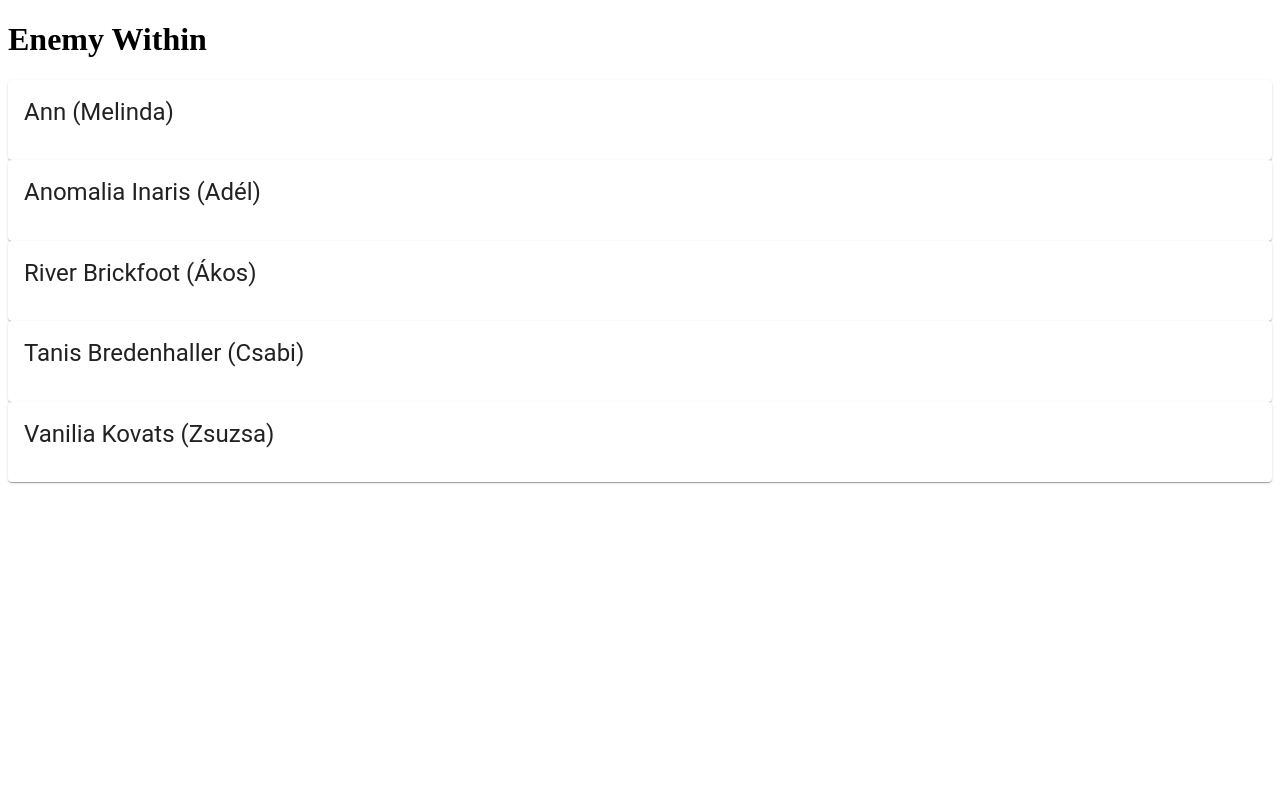
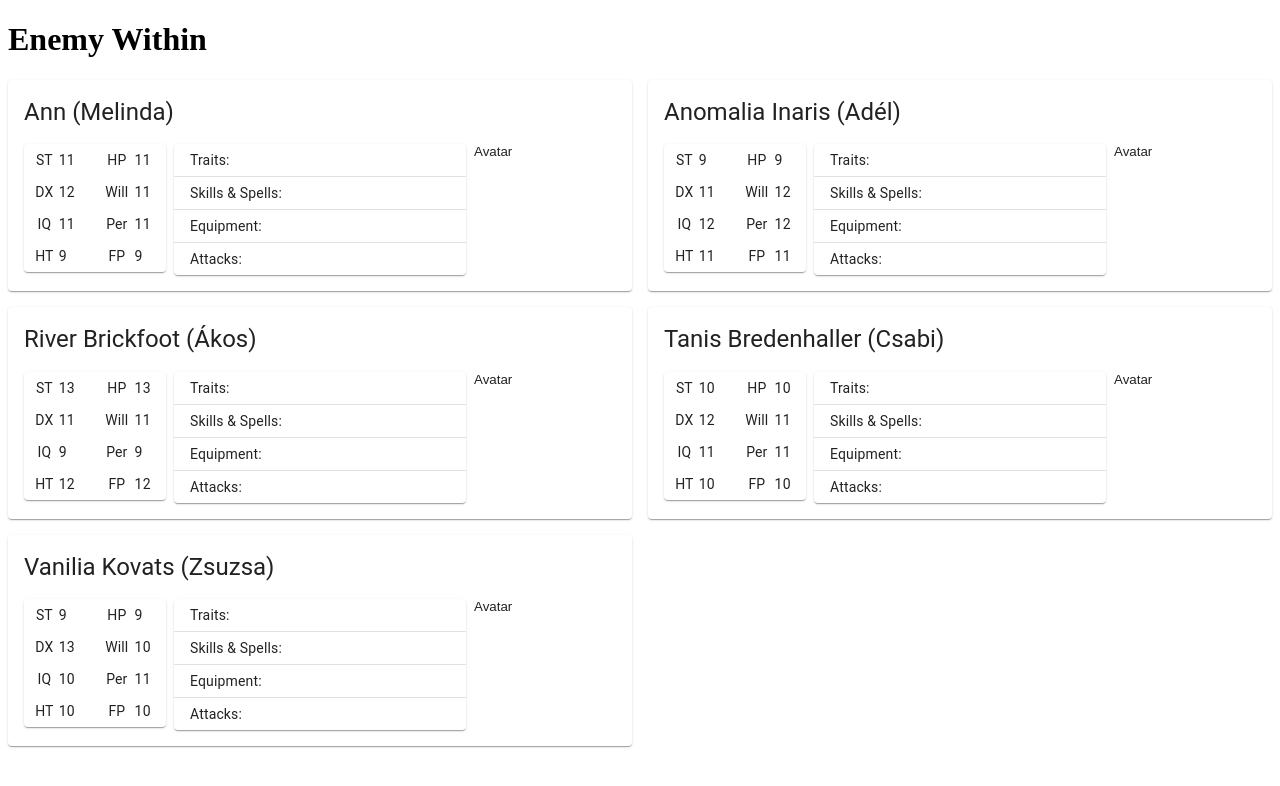
Before and after one commit to pballok/gurps-bchest-fe, a React (Vite) app: page / in a window 1280 px wide. Shown: the top 786 px of the page. Built offline with nearby package versions, Linux system fonts and the light colour scheme.

Commit message:
add more character data to ref cards (#3)
* fix: arrange ref cards into a grid

* feat: add attributes to ref card

```diff
--- a/src/components/CharacterRefCard.tsx
+++ b/src/components/CharacterRefCard.tsx
@@ -1,20 +1,102 @@
-import Card from '@mui/material/Card'
-import CardContent from '@mui/material/CardContent'
-import {Typography} from "@mui/material";
+import {Character} from "../model/character.ts";
+
+import {
+    Card,
+    CardActionArea,
+    CardContent,
+    Grid2,
+    Paper,
+    Table, TableCell,
+    TableContainer,
+    TableRow,
+    Typography,
+} from "@mui/material";
 
 interface ICharacterRefCardProps {
-    name: string;
-    player: string;
+    character: Character
 }
 
-function CharacterRefCard({ name, player }: ICharacterRefCardProps) {
+function CharacterRefCard({ character }: ICharacterRefCardProps) {
     return (
         <Card>
-            <CardContent>
-                <Typography gutterBottom variant="h5" component="div">
-                    {name} ({player})
-                </Typography>
-            </CardContent>
+            <CardActionArea>
+                <CardContent>
+                    <Grid2 container spacing={1}>
+                        <Grid2 size={12}>
+                            <Typography gutterBottom variant="h5" component="div">
+                                {character.name} ({character.player})
+                            </Typography>
+                        </Grid2>
+                        <Grid2 size={3}>
+                            <TableContainer component={Paper}>
+                                <Table>
+                                    <TableRow>
+                                        <TableCell size="small" sx={{borderBottom: "none", padding: "6px 0px 6px 6px"}} align="center">ST</TableCell>
+                                        <TableCell size="small" sx={{borderBottom: "none", padding: "6px 8px 6px 0px"}}>{character.st.value}</TableCell>
+                                        <TableCell size="small" sx={{borderBottom: "none", padding: "6px 0px 6px 6px"}} align="center">HP</TableCell>
+                                        <TableCell size="small" sx={{borderBottom: "none", padding: "6px 6px 6px 0px"}}>{character.hp.value}</TableCell>
+                                    </TableRow>
+                                    <TableRow>
+                                        <TableCell size="small" sx={{borderBottom: "none", padding: "6px 0px 6px 6px"}} align="center">DX</TableCell>
+                                        <TableCell size="small" sx={{borderBottom: "none", padding: "6px 8px 6px 0px"}}>{character.dx.value}</TableCell>
+                                        <TableCell size="small" sx={{borderBottom: "none", padding: "6px 0px 6px 6px"}} align="center">Will</TableCell>
+                                        <TableCell size="small" sx={{borderBottom: "none", padding: "6px 6px 6px 0px"}}>{character.will.value}</TableCell>
+                                    </TableRow>
+                                    <TableRow>
+                                        <TableCell size="small" sx={{borderBottom: "none", padding: "6px 0px 6px 6px"}} align="center">IQ</TableCell>
+                                        <TableCell size="small" sx={{borderBottom: "none", padding: "6px 8px 6px 0px"}}>{character.iq.value}</TableCell>
+                                        <TableCell size="small" sx={{borderBottom: "none", padding: "6px 0px 6px 6px"}} align="center">Per</TableCell>
+                                        <TableCell size="small" sx={{borderBottom: "none", padding: "6px 6px 6px 0px"}}>{character.per.value}</TableCell>
+                                    </TableRow>
+                                    <TableRow>
+                                        <TableCell size="small" sx={{borderBottom: "none", padding: "6px 0px 6px 6px"}} align="center">HT</TableCell>
+                                        <TableCell size="small" sx={{borderBottom: "none", padding: "6px 8px 6px 0px"}}>{character.ht.value}</TableCell>
+                                        <TableCell size="small" sx={{borderBottom: "none", padding: "6px 0px 6px 6px"}} align="center">FP</TableCell>
+                                        <TableCell size="small" sx={{borderBottom: "none", padding: "6px 6px 6px 0px"}}>{character.fp.value}</TableCell>
+                                    </TableRow>
+                                </Table>
+                            </TableContainer>
+                        </Grid2>
+                        <Grid2 size={6}>
+                            <TableContainer component={Paper}>
+                                <Table>
+                                    <TableRow>
+                                        <TableCell size="small">
+                                            <Typography variant="body2">
+                                                Traits:
+                                            </Typography>
+                                        </TableCell>
+                                    </TableRow>
+                                    <TableRow>
+                                        <TableCell size="small">
+                                            <Typography variant="body2">
+                                                Skills & Spells:
+                                            </Typography>
+                                        </TableCell>
+                                    </TableRow>
+                                    <TableRow>
+                                        <TableCell size="small">
+                                            <Typography variant="body2">
+                                                Equipment:
+                                            </Typography>
+                                        </TableCell>
+                                    </TableRow>
+                                    <TableRow>
+                                        <TableCell size="small" sx={{borderBottom: "none"}}>
+                                            <Typography variant="body2">
+                                                Attacks:
+                                            </Typography>
+                                        </TableCell>
+                                    </TableRow>
+                                </Table>
+                            </TableContainer>
+                        </Grid2>
+                        <Grid2 size={3}>
+                            Avatar
+                        </Grid2>
+                    </Grid2>
+                </CardContent>
+            </CardActionArea>
         </Card>
     )
 }
--- a/src/components/Characters.tsx
+++ b/src/components/Characters.tsx
@@ -1,19 +1,101 @@
 import CharacterRefCard from "./CharacterRefCard.tsx";
+
+import {Character} from "../model/character.ts";
+
+import {
+    Grid2,
+} from "@mui/material";
 
 interface ICharactersProps {
     campaign: string
 }
 
+// temporary hardcoded values until loading from BFF is implemented
+const CharacterData : Character[] = [
+    {
+        name: "Ann",
+        player: "Melinda",
+        campaign: "Enemy Within",
+        availablePoints: 120,
+        st: {value: 11, cost: 10},
+        dx: {value: 12, cost: 40},
+        iq: {value: 11, cost: 20},
+        ht: {value: 9, cost: -10},
+        hp: {value: 11, cost: 0},
+        will: {value: 11, cost: 0},
+        per: {value: 11, cost: 0},
+        fp: {value: 9, cost: 0},
+    },
+    {
+        name: "Anomalia Inaris",
+        player: "Adél",
+        campaign: "Enemy Within",
+        availablePoints: 120,
+        st: {value: 9, cost: -10},
+        dx: {value: 11, cost: 20},
+        iq: {value: 12, cost: 40},
+        ht: {value: 11, cost: 10},
+        hp: {value: 9, cost: 0},
+        will: {value: 12, cost: 0},
+        per: {value: 12, cost: 0},
+        fp: {value: 11, cost: 0},
+    },
+    {
+        name: "River Brickfoot",
+        player: "Ákos",
+        campaign: "Enemy Within",
+        availablePoints: 120,
+        st: {value: 13, cost: 30},
+        dx: {value: 11, cost: 20},
+        iq: {value: 9, cost: -20},
+        ht: {value: 12, cost: 20},
+        hp: {value: 13, cost: 0},
+        will: {value: 11, cost: 10},
+        per: {value: 9, cost: 0},
+        fp: {value: 12, cost: 0},
+    },
+    {
+        name: "Tanis Bredenhaller",
+        player: "Csabi",
+        campaign: "Enemy Within",
+        availablePoints: 120,
+        st: {value: 10, cost: 0},
+        dx: {value: 12, cost: 40},
+        iq: {value: 11, cost: 20},
+        ht: {value: 10, cost: 0},
+        hp: {value: 10, cost: 0},
+        will: {value: 11, cost: 0},
+        per: {value: 11, cost: 0},
+        fp: {value: 10, cost: 0},
+    },
+    {
+        name: "Vanilia Kovats",
+        player: "Zsuzsa",
+        campaign: "Enemy Within",
+        availablePoints: 120,
+        st: {value: 9, cost: -10},
+        dx: {value: 13, cost: 60},
+        iq: {value: 10, cost: 0},
+        ht: {value: 10, cost: 0},
+        hp: {value: 9, cost: 0},
+        will: {value: 10, cost: 0},
+        per: {value: 11, cost: 5},
+        fp: {value: 10, cost: 0},
+    },
+];
+
 function Characters({ campaign } : ICharactersProps) {
     return (
-        <div>
+        <>
             <h1>{campaign}</h1>
-            <CharacterRefCard name="Ann" player="Melinda" />
-            <CharacterRefCard name="Anomalia Inaris" player="Adél" />
-            <CharacterRefCard name="River Brickfoot" player="Ákos" />
-            <CharacterRefCard name="Tanis Bredenhaller" player="Csabi" />
-            <CharacterRefCard name="Vanilia Kovats" player="Zsuzsa" />
-        </div>
+            <Grid2 container spacing={2}>
+                {CharacterData.map((character) => (
+                    <Grid2 size={{xs: 12, lg: 6}}>
+                        <CharacterRefCard character={character} />
+                    </Grid2>
+                ))}
+            </Grid2>
+        </>
     )
 }
 
--- /dev/null
+++ b/src/model/attribute.ts
@@ -0,0 +1,4 @@
+export interface Attribute {
+    value: number;
+    cost: number;
+}
--- /dev/null
+++ b/src/model/character.ts
@@ -0,0 +1,16 @@
+import {Attribute} from "./attribute.ts";
+
+export interface Character {
+    name: string;
+    player: string;
+    campaign: string;
+    availablePoints: number;
+    st: Attribute;
+    dx: Attribute;
+    iq: Attribute;
+    ht: Attribute;
+    hp: Attribute;
+    will: Attribute;
+    per: Attribute;
+    fp: Attribute;
+}
```
